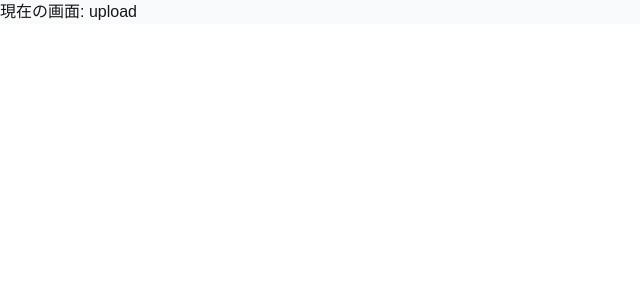
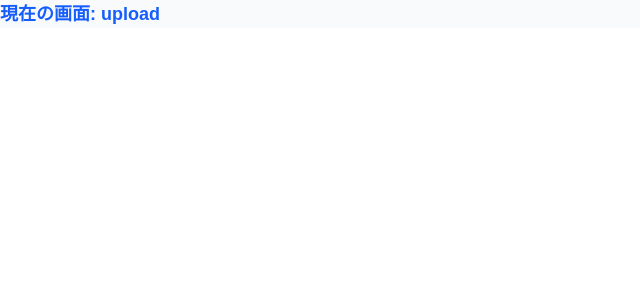
Before and after one commit to OgawaTatsukicreator/face-mark-app, a Next.js app: page / in a window 1280 px wide. Shown: the top 300 px of the page, without its empty margins (0-640 px from the left). Built offline with nearby package versions, Linux system fonts and the light colour scheme.

Commit message:
TailwindCSSの動作確認

```diff
--- a/app/page.tsx
+++ b/app/page.tsx
@@ -9,7 +9,7 @@ export default function Home() {
 
   return (
     <main className="min-h -screen flec items-center justify-center bg-slate-50 pc-4">
-      <p>現在の画面: {screen}</p>
+      <p className="text-lg font-semibold text-blue-600">現在の画面: {screen}</p>
     </main>
   )
 }
```
